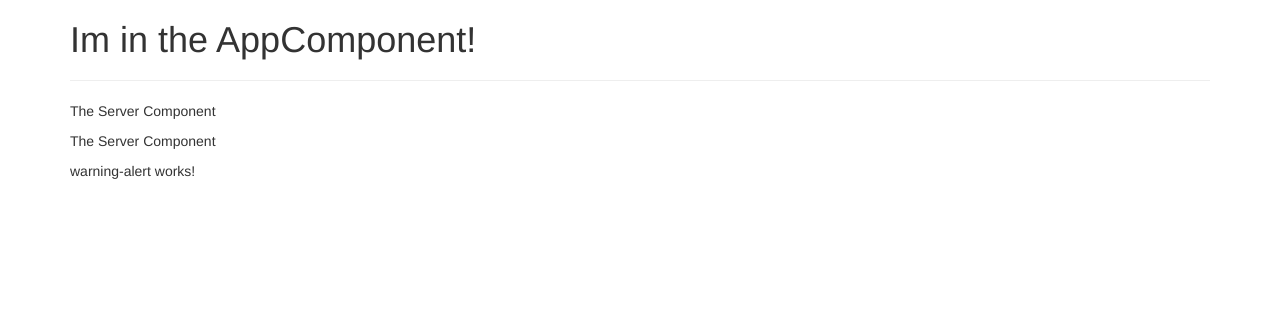
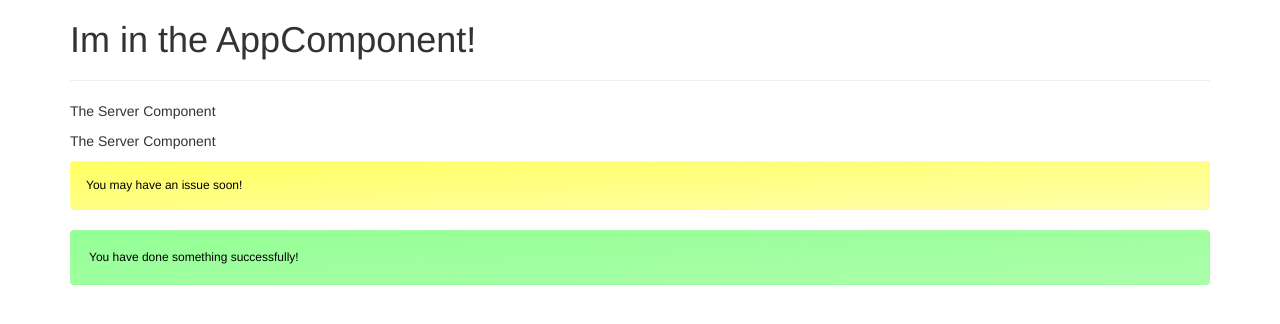
Before and after one commit to d-la/Udemy-Angular, an Angular app in the folder first-app/: page / in a window 1280 px wide. Shown: the top 324 px of the page. Built offline with nearby package versions, Linux system fonts and the light colour scheme.

Commit message:
Styles and html added for alert components, assignment 1 finished

```diff
--- a/first-app/src/app/success-alert/success-alert.component.css
+++ b/first-app/src/app/success-alert/success-alert.component.css
@@ -0,0 +1,14 @@
+.alert{
+    display: block;
+    width: 100%;
+    border-radius: 4px;
+    font-size: 12px;
+    padding: 1.5em;
+    margin: 1em 0;
+    text-align: left;
+}
+
+.alert--success{
+    background: linear-gradient(to right bottom, rgba(0, 255, 0, 0.425), rgba(0, 255, 0, .325));
+    color: #000;
+}
--- a/first-app/src/app/success-alert/success-alert.component.html
+++ b/first-app/src/app/success-alert/success-alert.component.html
@@ -0,0 +1,3 @@
+<div class="alert alert--success">
+    You have done something successfully!
+</div>
--- a/first-app/src/app/warning-alert/warning-alert.component.css
+++ b/first-app/src/app/warning-alert/warning-alert.component.css
@@ -0,0 +1,8 @@
+.alert{
+    font-size: 12px;
+}
+
+.alert--warning{
+    background: linear-gradient(to right bottom, rgba(255, 255, 0, .625), rgba(255, 255, 0, .325));
+    color: #000;
+}
--- a/first-app/src/app/warning-alert/warning-alert.component.html
+++ b/first-app/src/app/warning-alert/warning-alert.component.html
@@ -1,3 +1,3 @@
-<p>
-  warning-alert works!
-</p>
+<div class="alert alert--warning">
+  You may have an issue soon!
+</div>
```
